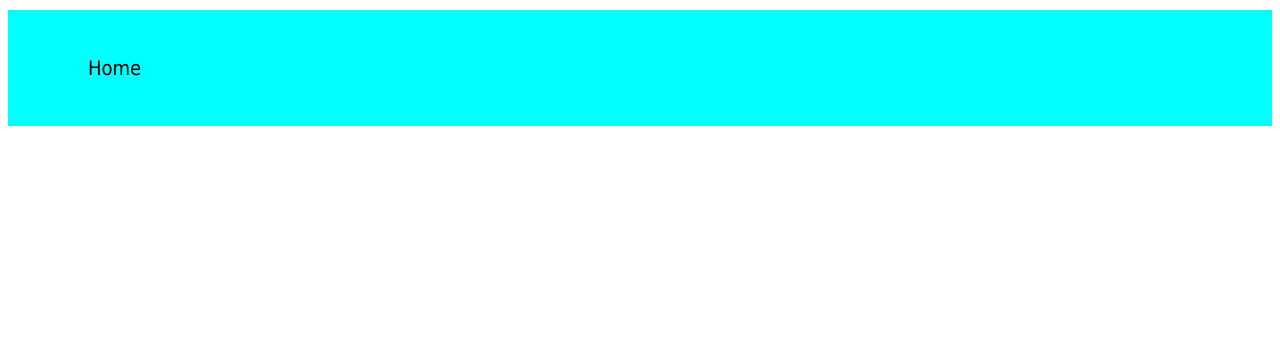
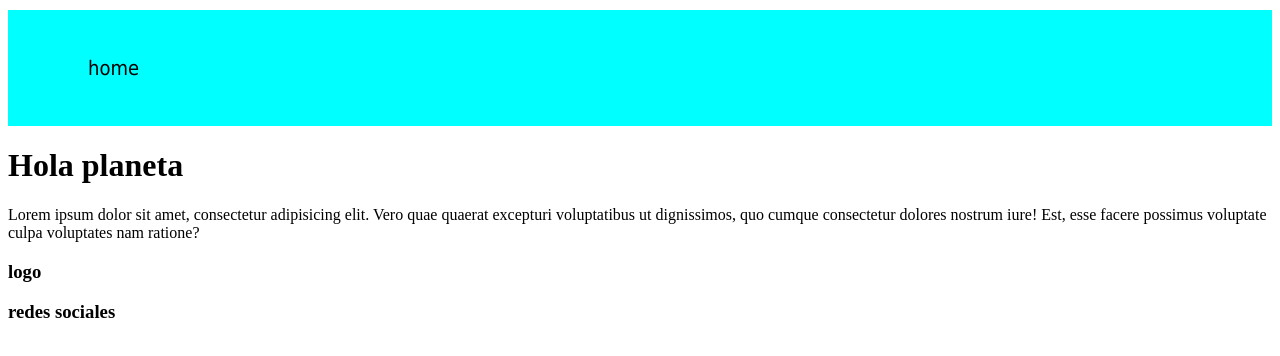
Before and after one commit to lauraljl/clase12, a website: page index.html in a window 1280 px wide. Drawn offline with Linux system fonts and the light colour scheme.

Commit message:
agregando grids

```diff
--- a/index.html
+++ b/index.html
@@ -8,12 +8,31 @@
     <link rel="stylesheet" href="css/style.css">
 </head>
 <body>
+   <div class="grid">
     <header>
         <nav>
             <ul>
-             <li><a href="">Home</a></li>
+                <li><a href="#">home</a></li>
             </ul>
         </nav>
     </header>
+    <main>
+        <div class="encabezado">
+            <h1>Hola planeta</h1>
+        </div>
+        <div class="parrafo">
+            <p>Lorem ipsum dolor sit amet, consectetur adipisicing elit. Vero quae quaerat excepturi voluptatibus ut dignissimos, quo cumque consectetur dolores nostrum iure! Est, esse facere possimus voluptate culpa voluptates nam ratione?
+            </p>
+        </div>
+    </main>
+    <footer>
+        <div class="logo">
+            <h3>logo</h3>
+        </div>
+        <div class="rrss">
+            <h3>redes sociales</h3>
+        </div>
+    </footer>
+   </div>
 </body>
 </html>
```
